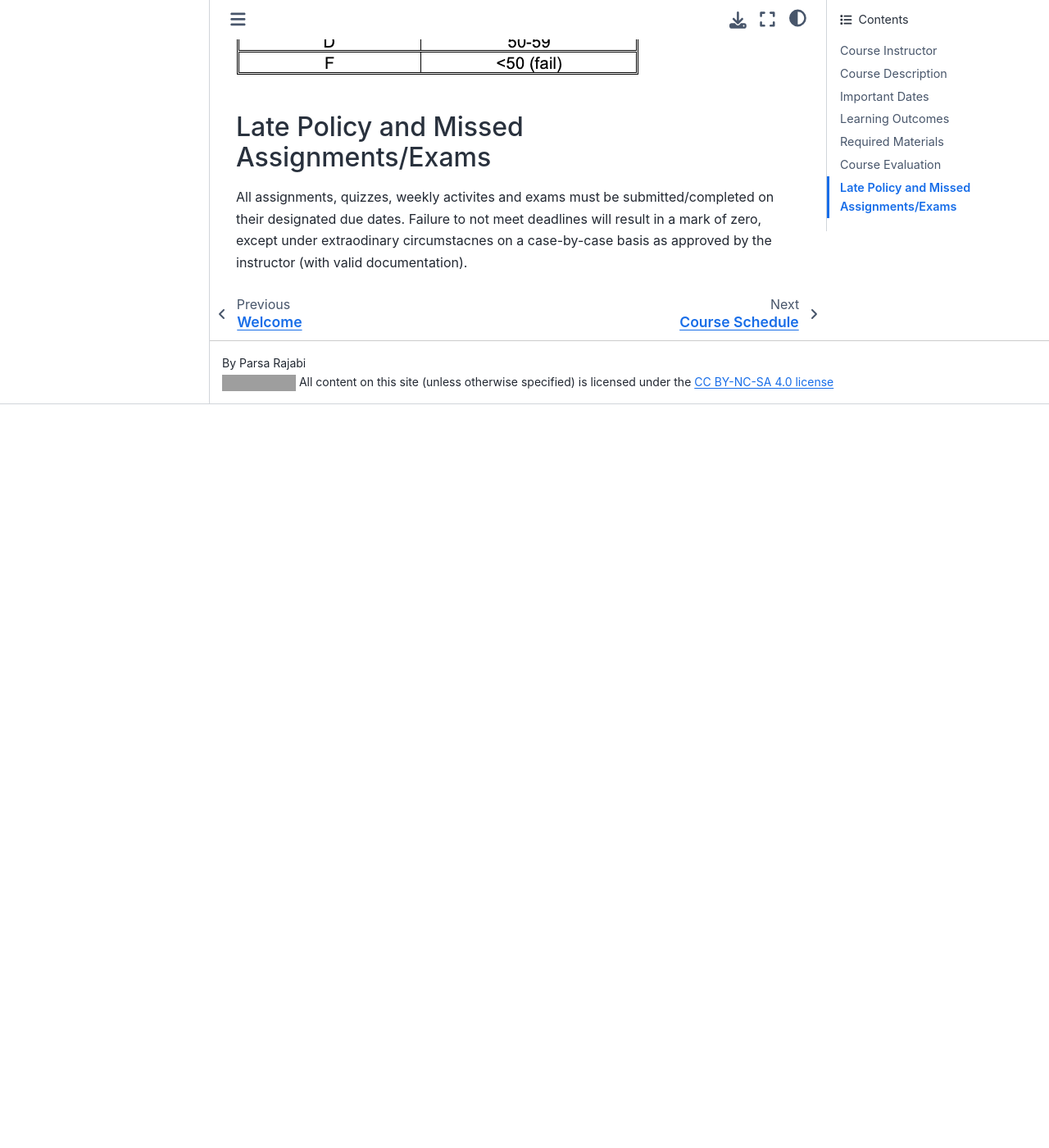
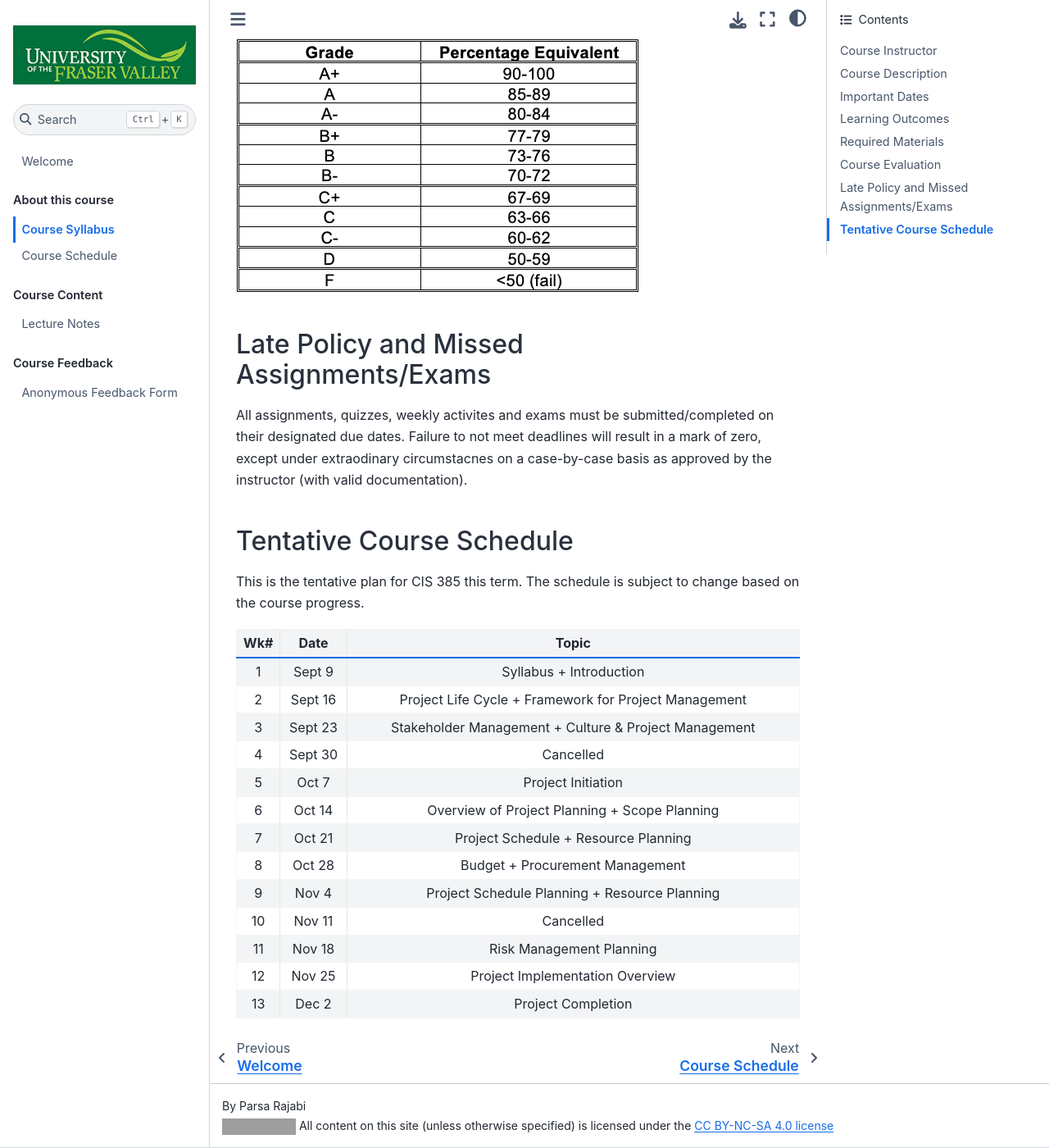
Before and after one commit to Parsa-Rajabi/cis-385, a Jupyter Book: the page built from about/syllabus.md, in a window 1280 px wide and 1400 px high, scrolled down 2947 px. Shown: the whole window at 82% size. Built offline with Jupyter Book 1.0.4 settings and Sphinx 7.4.7 and the Sphinx Book theme 1.1.4, drawn with Linux system fonts in a browser that asks for light colours; before the commit the page ends 3440 px from its top, so only the background shows below that; some of the changed text lies outside the part shown; grey boxes are pictures that could not be loaded.

Commit message:
uncommented grade breakdown

````diff
--- a/about/syllabus.md
+++ b/about/syllabus.md
@@ -74,11 +74,10 @@ by Adrienne Watt and Watt, Adrienne
 
 ## Course Evaluation
 
-<!-- ```{include} syllabus_bits/grading_practices_detailed.md
-``` -->
+```{include} syllabus_bits/grading_practices_detailed.md
+```
 
 ![Grade Letters](../images/grade_letters.png)
-
 
 <!-- ## Passing Criteria
 
@@ -89,10 +88,10 @@ by Adrienne Watt and Watt, Adrienne
 
 All assignments, quizzes, weekly activites and exams must be submitted/completed on their designated due dates. Failure to not meet deadlines will result in a mark of zero, except under extraodinary circumstacnes on a case-by-case basis as approved by the instructor (with valid documentation).
 
-<!-- ## Tentative Course Schedule
+## Tentative Course Schedule
 
 ```{include} syllabus_bits/schedule_topics.md
 ```
 
-```{include} syllabus_bits/policies.md
+<!-- ```{include} syllabus_bits/policies.md
 ``` -->
````
